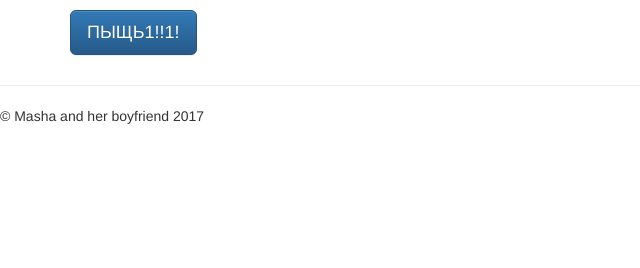
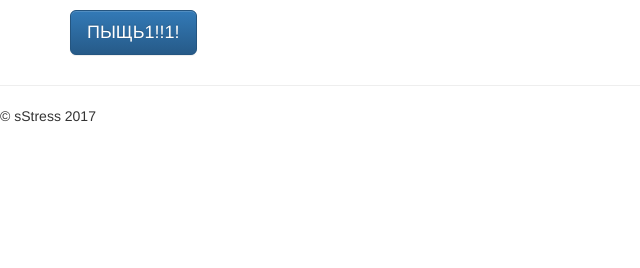
Before and after one commit to 501Good/sStress, a Flask app: page / in a window 1280 px wide. Shown: the part 532-800 px from the top of the page, without its empty margins (0-640 px from the left). Run offline with Flask 2, Linux system fonts and the light colour scheme; some libraries are stand-ins or nearby versions.

Commit message:
Update index.html

```diff
--- a/templates/index.html
+++ b/templates/index.html
@@ -87,7 +87,7 @@
       <hr>
 
       <footer>
-        <p>&copy; Masha and her boyfriend 2017</p>
+        <p>&copy; sStress 2017</p>
       </footer>
     </div> <!-- /container -->
         <script src="{{ url_for('static', filename='js/vendor/jquery-1.11.2.min.js') }}"></script>
```
